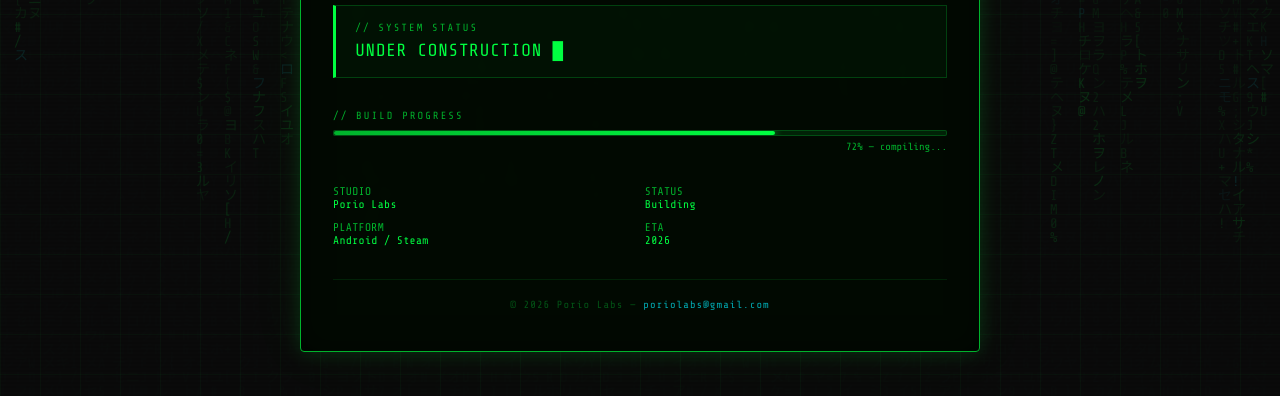
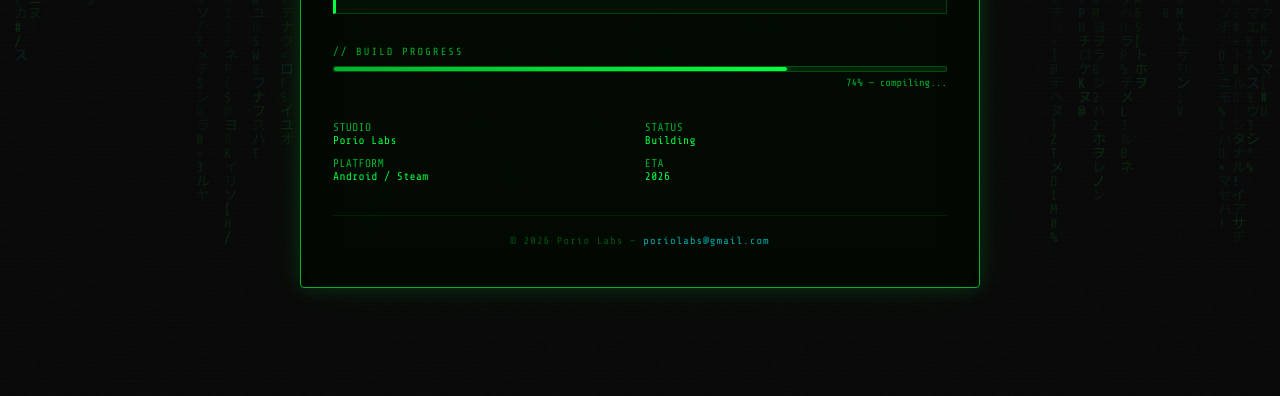
Before and after one commit to cFalc0/porio.dev, a plain HTML site: page index.html in a window 1280 px wide. Shown: the part 346-742 px from the top of the page. Drawn offline with nearby package versions, Linux system fonts and the light colour scheme.

Commit message:
feat: remove grid, raise window, dynamic launch progress bar (Jun 7)

```diff
--- a/index.html
+++ b/index.html
@@ -53,19 +53,6 @@
       pointer-events: none;
     }
 
-    /* Grid overlay */
-    body::after {
-      content: '';
-      position: fixed;
-      top: 0; left: 0;
-      width: 100%; height: 100%;
-      background-image:
-        linear-gradient(rgba(0,255,65,0.03) 1px, transparent 1px),
-        linear-gradient(90deg, rgba(0,255,65,0.03) 1px, transparent 1px);
-      background-size: 40px 40px;
-      z-index: 1;
-      pointer-events: none;
-    }
 
     .container {
       position: relative;
@@ -75,7 +62,7 @@
       flex-direction: column;
       align-items: center;
       justify-content: center;
-      padding: 2rem;
+      padding: 2rem 2rem 10rem;
       text-align: center;
     }
 
@@ -206,13 +193,7 @@
       background: linear-gradient(90deg, var(--green-dim), var(--green));
       box-shadow: 0 0 8px var(--green);
       border-radius: 2px;
-      animation: load 3s ease-out forwards;
-    }
-
-    @keyframes load {
-      0%   { width: 0%; }
-      60%  { width: 72%; }
-      100% { width: 72%; }
+      transition: width 2s ease-out;
     }
 
     .progress-pct {
@@ -307,7 +288,7 @@
         <div class="progress-bar-outer">
           <div class="progress-bar-inner"></div>
         </div>
-        <div class="progress-pct">72% — compiling...</div>
+        <div class="progress-pct" id="progress-pct">...</div>
       </div>
 
       <div class="info-grid">
@@ -365,6 +346,22 @@
   }
 
   setInterval(draw, 50);
+
+  // Dynamic launch progress — 100% on June 7, 2026
+  (function() {
+    const start  = new Date('2025-11-20');
+    const launch = new Date('2026-06-07');
+    const now    = new Date();
+    const total  = launch - start;
+    const elapsed = Math.min(now - start, total);
+    const pct = Math.max(0, Math.floor((elapsed / total) * 100));
+    const label = pct >= 100 ? pct + '% — LAUNCHED' : pct + '% — compiling...';
+
+    requestAnimationFrame(() => {
+      document.querySelector('.progress-bar-inner').style.width = pct + '%';
+      document.getElementById('progress-pct').textContent = label;
+    });
+  })();
 </script>
 
 </body>
```
